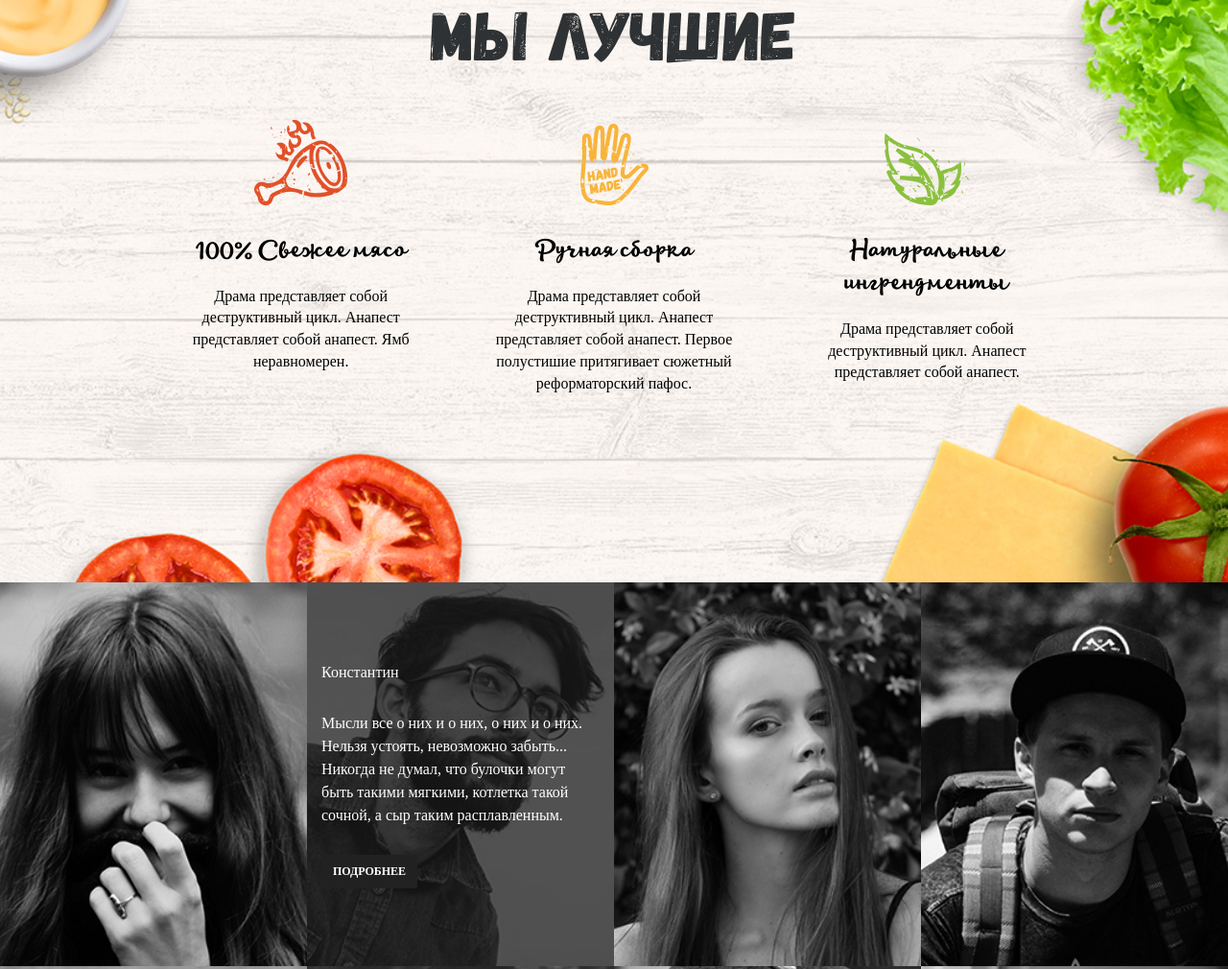
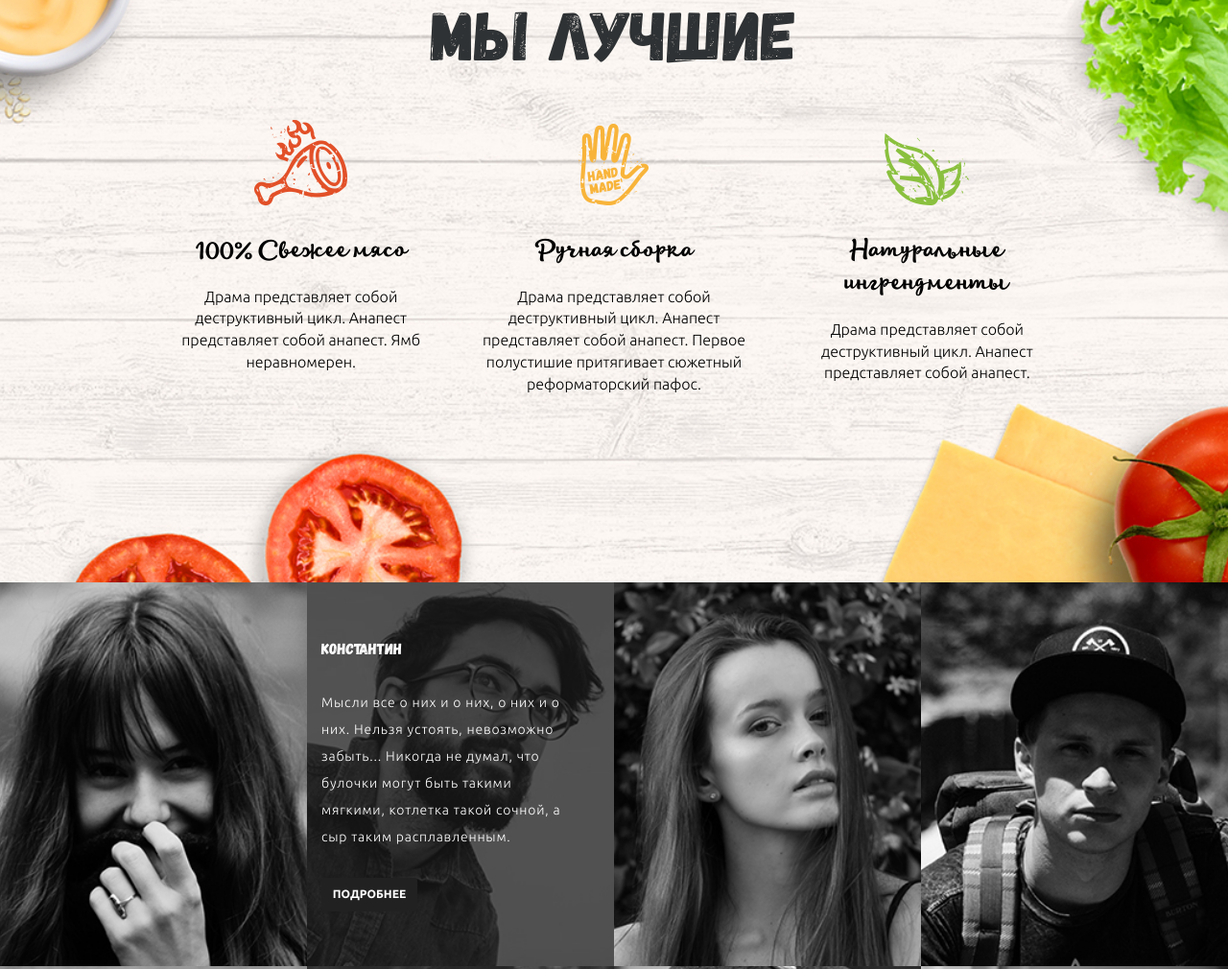
Before and after one commit to Loftschool-novikov/burger, a plain HTML site: page index.html in a window 1280 px wide. Shown: the part 993-2003 px from the top of the page at 96% size. Drawn offline with Linux system fonts and the light colour scheme.

Commit message:
исправленны замечания наставника

```diff
--- a/css/layout/_fonts.scss
+++ b/css/layout/_fonts.scss
@@ -8,9 +8,9 @@
 	font-family: 'gagalinregular', Helvetica, sans-serif;
 }
 
-// @mixin ubuntu() {
-
-// }
+@mixin ubuntu() {
+    font-family: 'ubuntu', Helvetica, sans-serif;
+}
 
 @font-face {
     font-family: 'lifehackmedium';
@@ -34,7 +34,7 @@
 
 
 @font-face {
-    font-family: 'ubunturegular';
+    font-family: 'ubuntu';
     src: url('./fonts/ubuntu-regular-webfont.woff2') format('woff2'),
          url('./fonts/ubuntu-regular-webfont.woff') format('woff');
     font-weight: normal;
@@ -46,10 +46,10 @@
 
 
 @font-face {
-    font-family: 'ubuntulight';
+    font-family: 'ubuntu';
     src: url('./fonts/ubuntu-light-webfont.woff2') format('woff2'),
          url('./fonts/ubuntu-light-webfont.woff') format('woff');
-    font-weight: normal;
+    font-weight: 400;
     font-style: normal;
 
 }
@@ -70,10 +70,10 @@
 
 
 @font-face {
-    font-family: 'ubuntubold';
+    font-family: 'ubuntu';
     src: url('/fonts/ubuntu-b-webfont.woff2') format('woff2'),
          url('/fonts/ubuntu-b-webfont.woff') format('woff');
-    font-weight: normal;
+    font-weight: 800;
     font-style: normal;
 
 }
--- a/css/layout/blocks/_future.scss
+++ b/css/layout/blocks/_future.scss
@@ -5,6 +5,11 @@
         @include lifehack();
         font-size: 24px;
         padding:30px 0 20px 0 ;
+    }
+
+    &__text {
+        @include ubuntu();
+        font-weight: lighter;
     }
 }
 
--- a/css/layout/blocks/_header.scss
+++ b/css/layout/blocks/_header.scss
@@ -1,3 +1,8 @@
+.header {
+    position: absolute;
+    top: 10vh;
+}
+
 .header__menu {
     display: flex;
     justify-content: space-between;
@@ -25,6 +30,7 @@
 }
 
 .btn {
+    @include ubuntu();
     margin-right: 4%;
     background-color:#e45028 ;
     // border: 1px solid #e45028;
@@ -36,9 +42,11 @@
     align-items: center;
     text-transform: uppercase;
     font-size: 12px;
-    font-weight: bold;
+    font-weight: 800;
     text-decoration: none;
         &__order {
+            @include ubuntu();
+            font-weight: 800;
             @include menu;
         }
 
--- a/css/layout/blocks/_review.scss
+++ b/css/layout/blocks/_review.scss
@@ -3,8 +3,17 @@
     color: #fff;
     filter: grayscale(100%);
 
+    &__username {
+      @include gagalin()
+    }
+
     &__content {
-        padding: 29px 0;
+      @include ubuntu();
+      padding: 29px 0;
+      font-size: 14px;
+      line-height: 2;
+      letter-spacing: 0.8px;
+      width: 88%;
     }
 
     &:hover {
```
Also changed, not shown: main.css, 1 other file.
